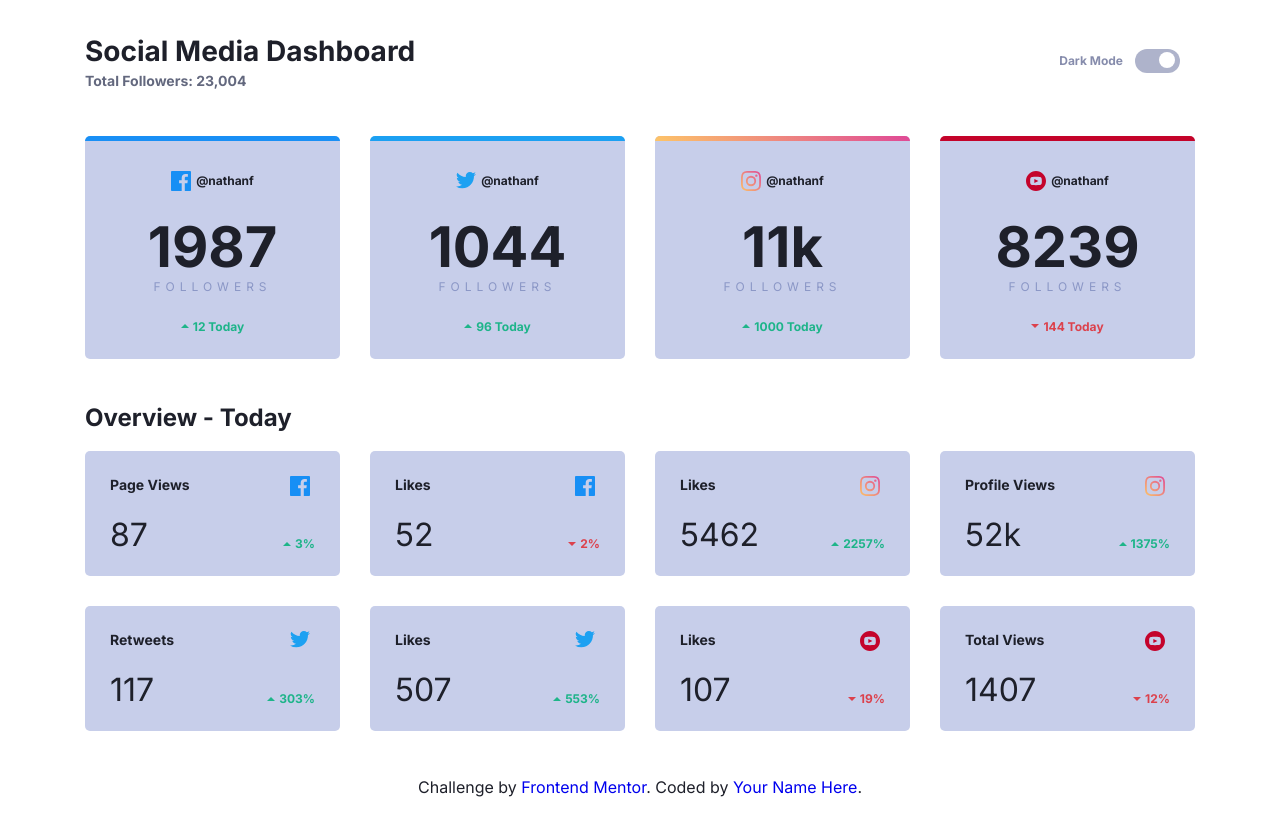
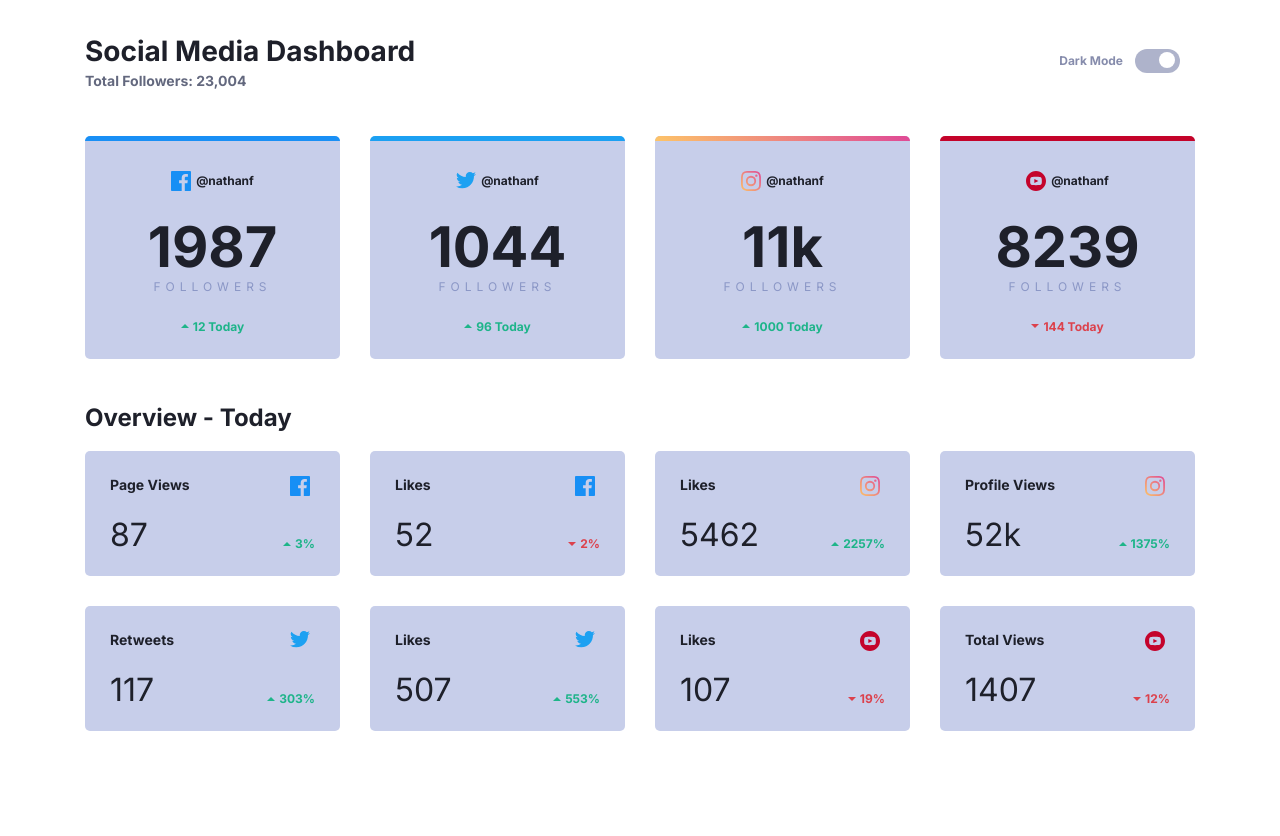
Before and after one commit to spannmicah/social-media-dashboard, a website: page index.html in a window 1280 px wide. After the commit the page ends 800 px from the top, so only its background shows below. Drawn offline with Linux system fonts and the light colour scheme.

Commit message:
Remove footer

```diff
--- a/app/js/script.js
+++ b/app/js/script.js
@@ -33,7 +33,7 @@ const checkMode = () => {
 const checkModeChange = () => {
 	window
 		.matchMedia("(prefers-color-scheme: dark)")
-		.addEventListener("change", e => {
+		.addEventListener("change", (e) => {
 			checkMode();
 		});
 };
--- a/index.html
+++ b/index.html
@@ -291,14 +291,5 @@
 				</div>
 			</section>
 		</main>
-
-		<div class="attribution container">
-			Challenge by
-			<a
-				href="https://www.frontendmentor.io?ref=challenge"
-				target="_blank"
-				>Frontend Mentor</a
-			>. Coded by <a href="#">Your Name Here</a>.
-		</div>
 	</body>
 </html>
```
